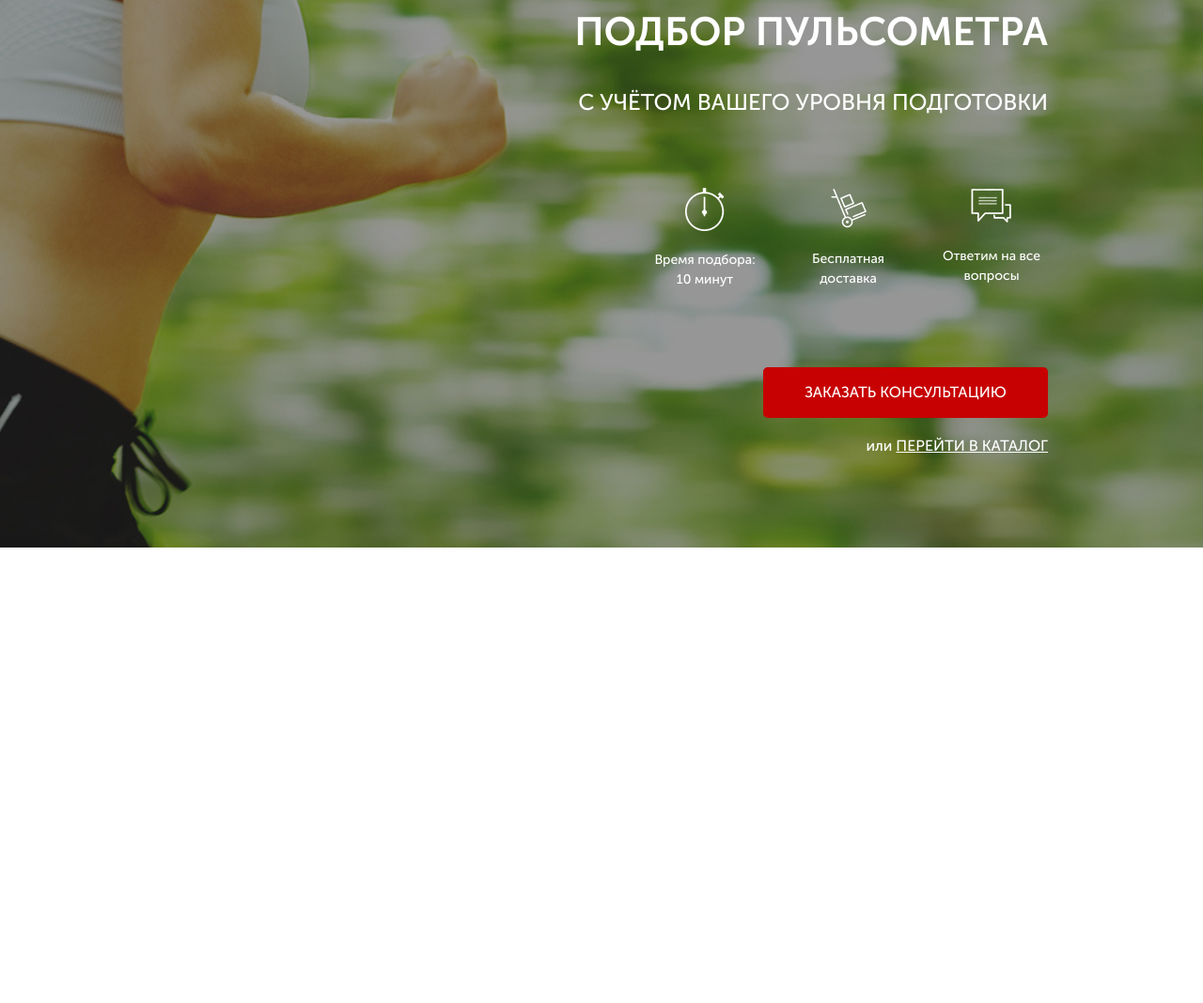
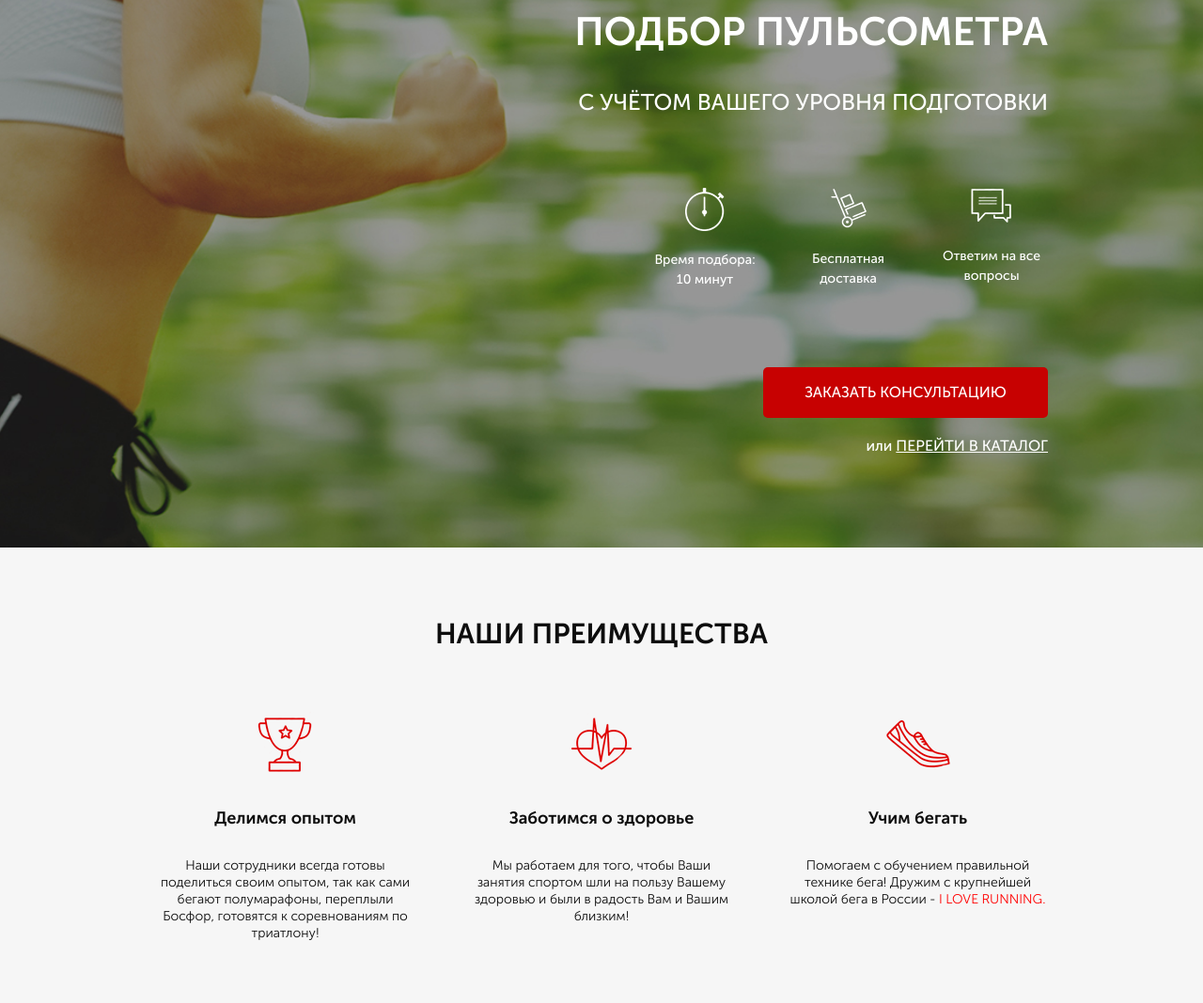
Before and after one commit to AnatoliyStarskiy/RunSmart, a website: page src/index.html in a window 1280 px wide. Shown: the part 167-1235 px from the top of the page at 94% size. Before the commit the page ends 800 px from the top, so only its background shows below. Drawn offline with Linux system fonts and the light colour scheme.

Commit message:
Второй блок

```diff
--- a/src/index.html
+++ b/src/index.html
@@ -56,6 +56,31 @@
 
         </div>
     </div>
+    <div class="advantages">
+        <div class="container">
+            <h2 class="title">НАШИ ПРЕИМУЩЕСТВА</h2>
+            <div class="advantages__wrapper">
+                <div class="advantages__item">
+                    <img src="icons/cup.png" alt="кубок" class="advantages__img">
+                    <h3 class="advantages__header">Делимся опытом</h3>
+                    <div class="advantages__descr">Наши сотрудники всегда готовы поделиться своим опытом, так как сами
+                        бегают полумарафоны, переплыли Босфор, готовятся к соревнованиям по триатлону!</div>
+                </div>
+                <div class="advantages__item">
+                    <img src="icons/heart.png" alt="сердце" class="advantages__img">
+                    <h3 class="advantages__header">Заботимся о здоровье</h3>
+                    <div class="advantages__descr">Мы работаем для того, чтобы Ваши занятия спортом шли на пользу Вашему
+                        здоровью и были в радость Вам и Вашим близким!</div>
+                </div>
+                <div class="advantages__item">
+                    <img src="icons/shoe.png" alt="ботинок" class="advantages__img">
+                    <h3 class="advantages__header">Учим бегать</h3>
+                    <div class="advantages__descr">Помогаем с обучением правильной технике бега! Дружим с крупнейшей
+                        школой бега в России - <a href="#">I LOVE RUNNING.</a></div>
+                </div>
+            </div>
+        </div>
+    </div>
 </body>
 
 </html>
--- /dev/null
+++ b/src/sass/blocks/_advantages.scss
@@ -0,0 +1,42 @@
+.advantages {
+    min-height: 473px;
+    background: #F6F6F6;
+    padding: 70px 0 65px;
+
+    &__wrapper {
+        margin-top: 60px;
+        display: flex;
+        justify-content: space-between;
+        align-items: center;
+    }
+
+    &__item {
+        max-width: 277px;
+        min-height: 245px;
+        display: flex;
+        flex-direction: column;
+        justify-content: start;
+        align-items: center;
+    }
+
+    &__header {
+        margin-top: 35px;
+        font-weight: 700;
+        font-size: 18px;
+        text-align: center;
+        color: #0D0D0D;
+    }
+
+    &__descr {
+        margin-top: 20px;
+        font-weight: 300;
+        font-size: 14px;
+        line-height: 18px;
+        text-align: center;
+        color: #0D0D0D;
+
+        a {
+            color: #FF0000;
+        }
+    }
+}
--- /dev/null
+++ b/src/sass/blocks/_title.scss
@@ -0,0 +1,6 @@
+.title {
+    font-weight: 700;
+    font-size: 30px;
+    text-align: center;
+    color: #0D0D0D;
+}
--- a/src/sass/style.scss
+++ b/src/sass/style.scss
@@ -13,3 +13,6 @@
 @import 'blocks/promo';
 @import 'blocks/header';
 @import 'blocks/buttons';
+@import 'blocks/title';
+@import 'blocks/advantages';
+@import 'blocks/media';
```
Also changed, not shown: src/sass/blocks/_media.scss (added, +16 -0 lines), src/css/style.min.css.
